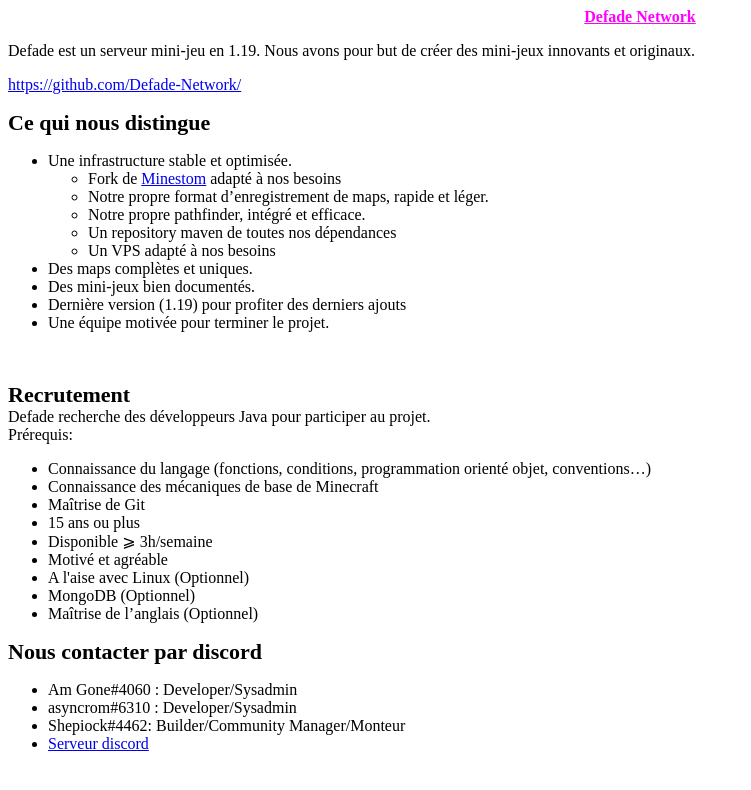
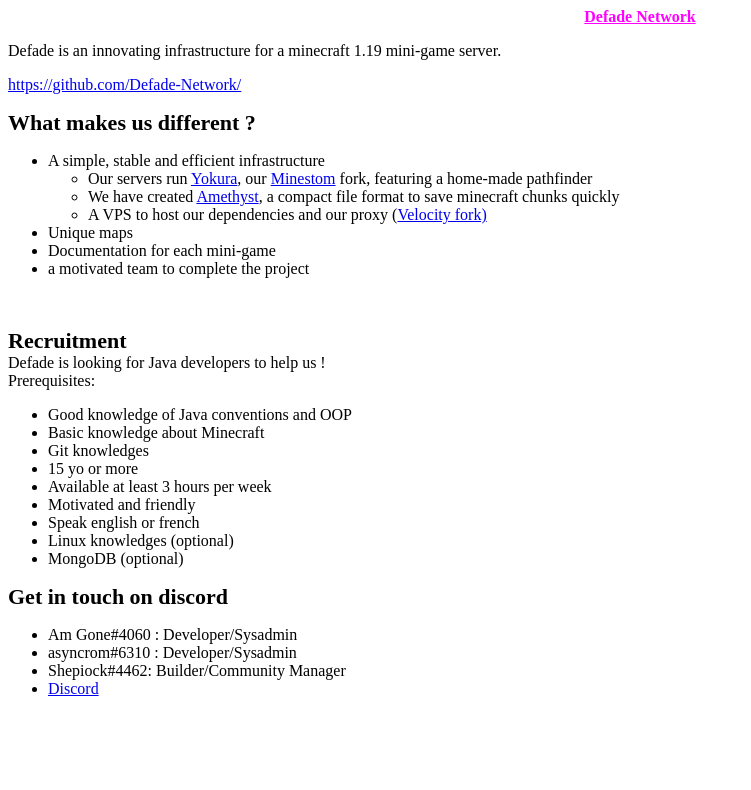
Before and after one commit to Defade-Network-Temp/www, a plain HTML site: page index.html in a window 1280 px wide. Shown: the whole page, without its empty margins (0-751 px from the left). Drawn offline with Linux system fonts and the light colour scheme.

Commit message:
Update index.html

```diff
--- a/index.html
+++ b/index.html
@@ -1,41 +1,37 @@
-<p style="text-align: center;"><span style="text-decoration: underline; color: #ff00ff;"><strong>Defade Network</strong></span></p>
-<p style="text-align: left;">Defade est un serveur mini-jeu en 1.19. Nous avons pour but de cr&eacute;er des mini-jeux innovants et originaux.</p>
-<p style="text-align: left;"><a title="Github/Defade" href="https://github.com/Defade-Network/" target="_blank">https://github.com/Defade-Network/</a></p>
-<p style="text-align: left;"><strong><span style="font-size: 22px;">Ce qui nous distingue</span></strong></p>
+<p style="text-align: center;"><span style="text-decoration: underline; color: #ff00ff; --darkreader-inline-color: #ff1aff;" data-darkreader-inline-color=""><strong>Defade Network</strong></span></p>
+<p style="text-align: left;">Defade is an innovating infrastructure for a minecraft 1.19 mini-game server.</p>
+<p style="text-align: left;"><a title="Github/Defade" href="https://github.com/Defade-Network/" target="_blank" rel="noopener">https://github.com/Defade-Network/</a></p>
+<p style="text-align: left;"><strong><span style="font-size: 22px;">What makes us different ?<br /></span></strong></p>
 <ul>
-<li data-xf-list-type="ul">Une infrastructure stable et optimis&eacute;e.
+<li data-xf-list-type="ul">A simple, stable and efficient infrastructure<br />
 <ul>
-<li data-xf-list-type="ul">Fork de <a class="link link--external" href="https://minestom.net/" target="_blank" rel="nofollow ugc noopener">Minestom</a> adapt&eacute; &agrave; nos besoins</li>
-<li data-xf-list-type="ul">Notre propre format d&rsquo;enregistrement de maps, rapide et l&eacute;ger.</li>
-<li data-xf-list-type="ul">Notre propre pathfinder, int&eacute;gr&eacute; et efficace.</li>
-<li data-xf-list-type="ul">Un repository maven de toutes nos d&eacute;pendances</li>
-<li data-xf-list-type="ul">Un VPS adapt&eacute; &agrave; nos besoins</li>
+<li data-xf-list-type="ul">Our servers run <a href="https://github.com/Defade-Network/Yokura" target="_blank">Yokura</a>, our <a href="https://minestom.net/">Minestom</a> fork, featuring a home-made pathfinder</li>
+<li data-xf-list-type="ul">We have created <a href="https://github.com/Defade-Network/Amestify">Amethyst</a>, a compact file format to save minecraft chunks quickly </li>
+<li data-xf-list-type="ul">A VPS to host our dependencies and our proxy (<a href="https://github.com/Defade-Network/Velocity">Velocity fork)</a></li>
 </ul>
 </li>
-<li data-xf-list-type="ul">Des maps compl&egrave;tes et uniques.</li>
-<li data-xf-list-type="ul">Des mini-jeux bien document&eacute;s.</li>
-<li data-xf-list-type="ul">Derni&egrave;re version (1.19) pour profiter des derniers ajouts</li>
-<li data-xf-list-type="ul">Une &eacute;quipe motiv&eacute;e pour terminer le projet.</li>
+<li data-xf-list-type="ul">Unique maps</li>
+<li data-xf-list-type="ul">Documentation for each mini-game</li>
+<li data-xf-list-type="ul">a motivated team to complete the project</li>
 </ul>
 <p>&nbsp;</p>
-<p><strong><span style="font-size: 22px;">Recrutement</span></strong><br />Defade recherche des d&eacute;veloppeurs Java pour participer au projet.<br />Pr&eacute;requis:</p>
+<p><strong><span style="font-size: 22px;">Recruitment</span></strong><br />Defade is looking for Java developers to help us !<br />Prerequisites:</p>
 <ul>
-<li data-xf-list-type="ul">Connaissance du langage (fonctions, conditions, programmation orient&eacute; objet, conventions&hellip;)</li>
-<li data-xf-list-type="ul">Connaissance des m&eacute;caniques de base de Minecraft</li>
-<li data-xf-list-type="ul">Ma&icirc;trise de Git</li>
-<li data-xf-list-type="ul">15 ans ou plus</li>
-<li data-xf-list-type="ul">Disponible ⩾ 3h/semaine</li>
-<li data-xf-list-type="ul">Motiv&eacute; et agr&eacute;able</li>
-<li data-xf-list-type="ul">A l'aise avec Linux (Optionnel)</li>
-<li data-xf-list-type="ul">MongoDB (Optionnel)</li>
-<li data-xf-list-type="ul">Ma&icirc;trise de l&rsquo;anglais (Optionnel)</li>
+<li data-xf-list-type="ul">Good knowledge of Java conventions and OOP</li>
+<li data-xf-list-type="ul">Basic knowledge about Minecraft</li>
+<li data-xf-list-type="ul">Git knowledges</li>
+<li data-xf-list-type="ul">15 yo or more</li>
+<li data-xf-list-type="ul">Available at least 3 hours per week</li>
+<li data-xf-list-type="ul">Motivated and friendly</li>
+<li data-xf-list-type="ul">Speak english or french</li>
+<li data-xf-list-type="ul">Linux knowledges (optional)</li>
+<li data-xf-list-type="ul">MongoDB (optional)</li>
 </ul>
-<p><strong><span style="font-size: 22px;">Nous contacter par discord</span></strong></p>
+<p><strong><span style="font-size: 22px;">Get in touch on discord<br /></span></strong></p>
 <ul>
 <li data-xf-list-type="ul">Am Gone#4060 : Developer/Sysadmin</li>
 <li data-xf-list-type="ul">asyncrom#6310 : Developer/Sysadmin</li>
-<li data-xf-list-type="ul">Shepiock#4462: Builder/Community Manager/Monteur</li>
-<li data-xf-list-type="ul"><a href="https://discord.gg/UUJyJz7GP6" target="_blank">Serveur discord</a></li>
+<li data-xf-list-type="ul">Shepiock#4462: Builder/Community Manager</li>
+<li data-xf-list-type="ul"><a href="https://discord.gg/UUJyJz7GP6" target="_blank" rel="noopener">Discord</a></li>
 </ul>
 <p>&nbsp;</p>
-<p style="text-align: left;">&nbsp;</p>
```
